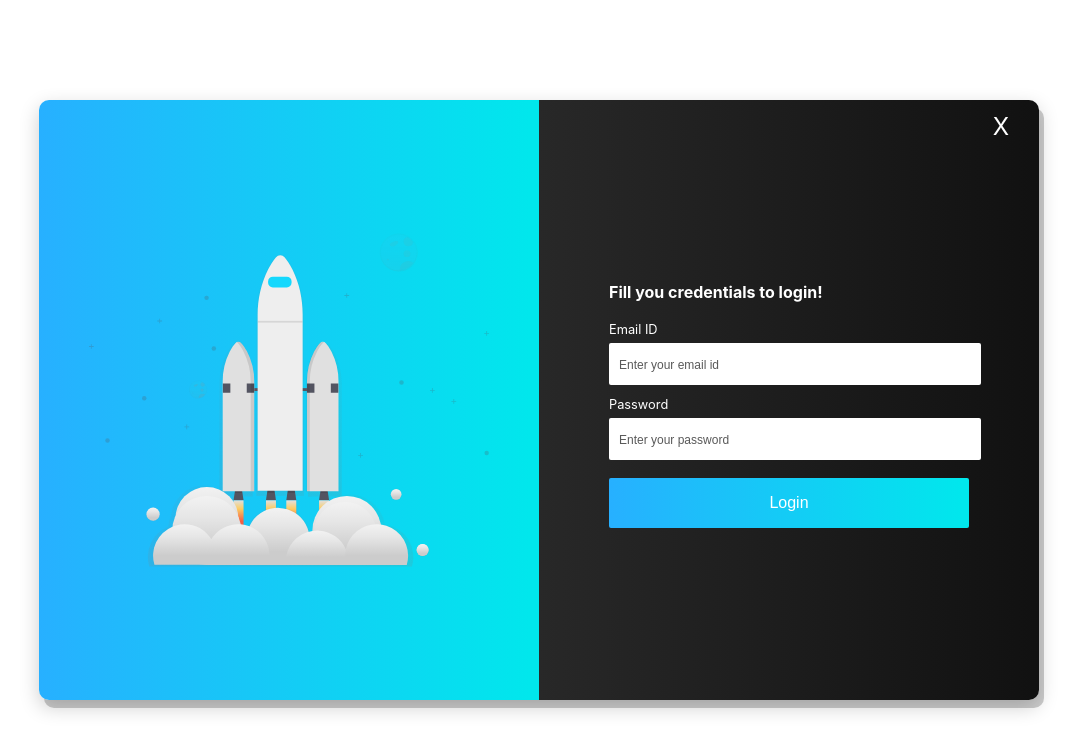
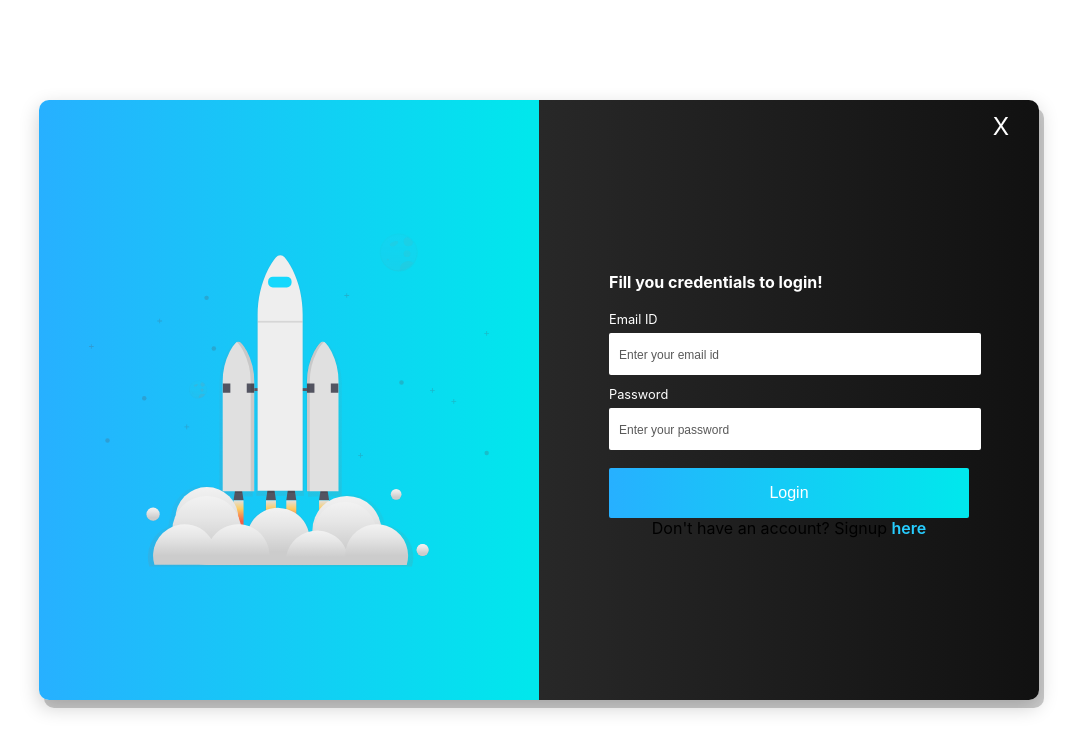
Before and after one commit to RitikaT19/test1, a React (Create React App) app: page /login in a window 1280 px wide. Shown: the top 752 px of the page, without its empty margins (101-1178 px from the left). Built offline with nearby package versions, Linux system fonts and the light colour scheme.

Commit message:
feat: added links for signup and login inside form

```diff
--- a/src/pages/Form.css
+++ b/src/pages/Form.css
@@ -152,4 +152,11 @@
       rgb(39, 143, 255) 0%,
       rgb(12, 99, 250) 100%
     );
+
   }
+
+  .form-input-login a {
+    text-decoration: none;
+    color: #27cdff;
+    font-weight: 600;
+  }
--- a/src/pages/FormSignUp.js
+++ b/src/pages/FormSignUp.js
@@ -83,6 +83,9 @@ const FormSignUp = ({submitForm}) => {
                 <button className = "form-input-btn" type="submit">
                     Sign up
                 </button>
+                <span className = 'form-input-login'>
+                    Already have an account? Login <a href='/login'>here</a>
+                </span>
             </form>
         </div>
     )
--- a/src/pages/login/loginForm.js
+++ b/src/pages/login/loginForm.js
@@ -39,6 +39,9 @@ const LoginForm = () => {
                     <button className = "form-input-btn" type="submit">
                         Login
                     </button>
+                <span className = 'form-input-login'>
+                    Don't have an account? Signup <a href='/register'>here</a>
+                </span>
             </form>
 
         </div>
```
